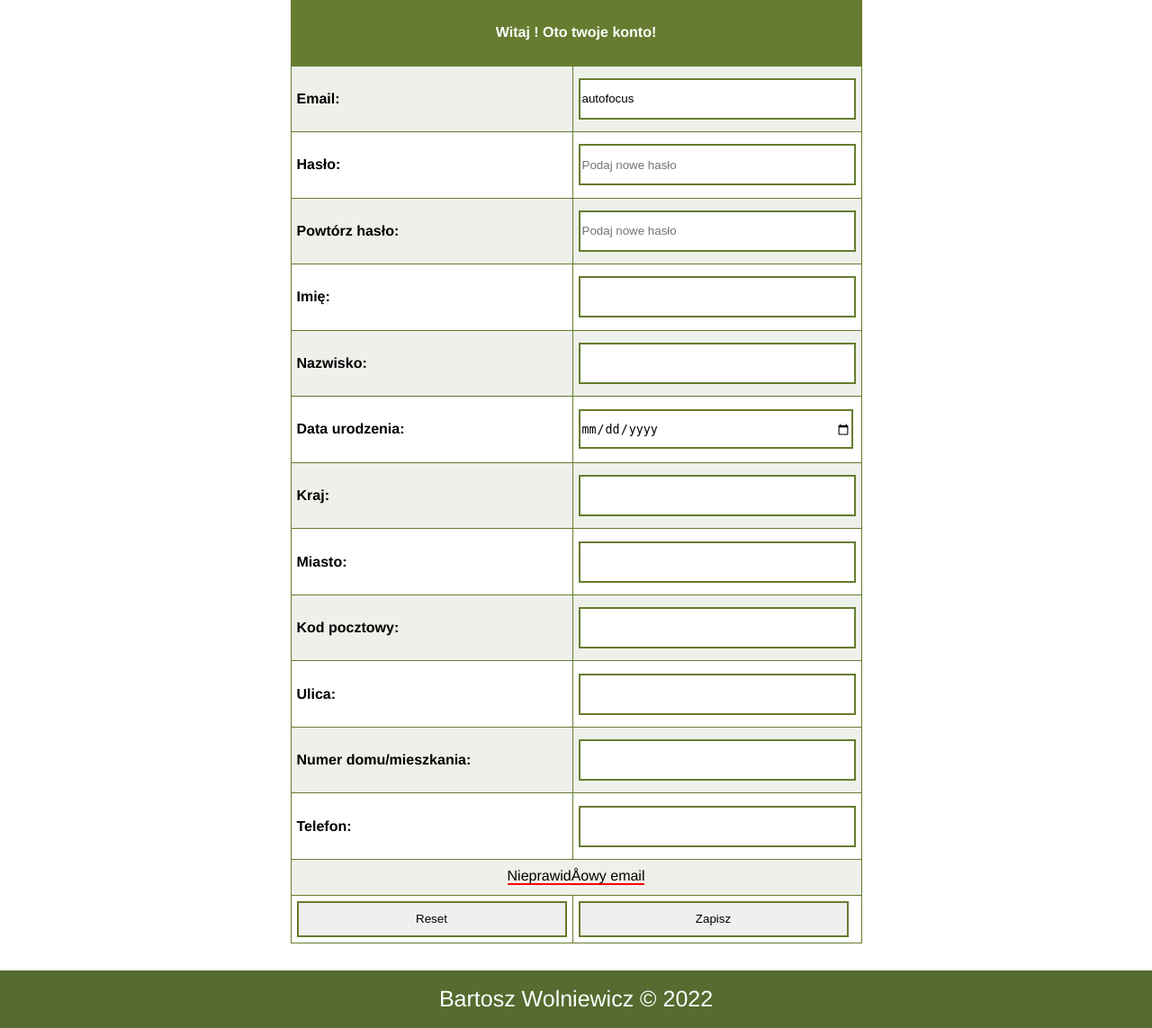
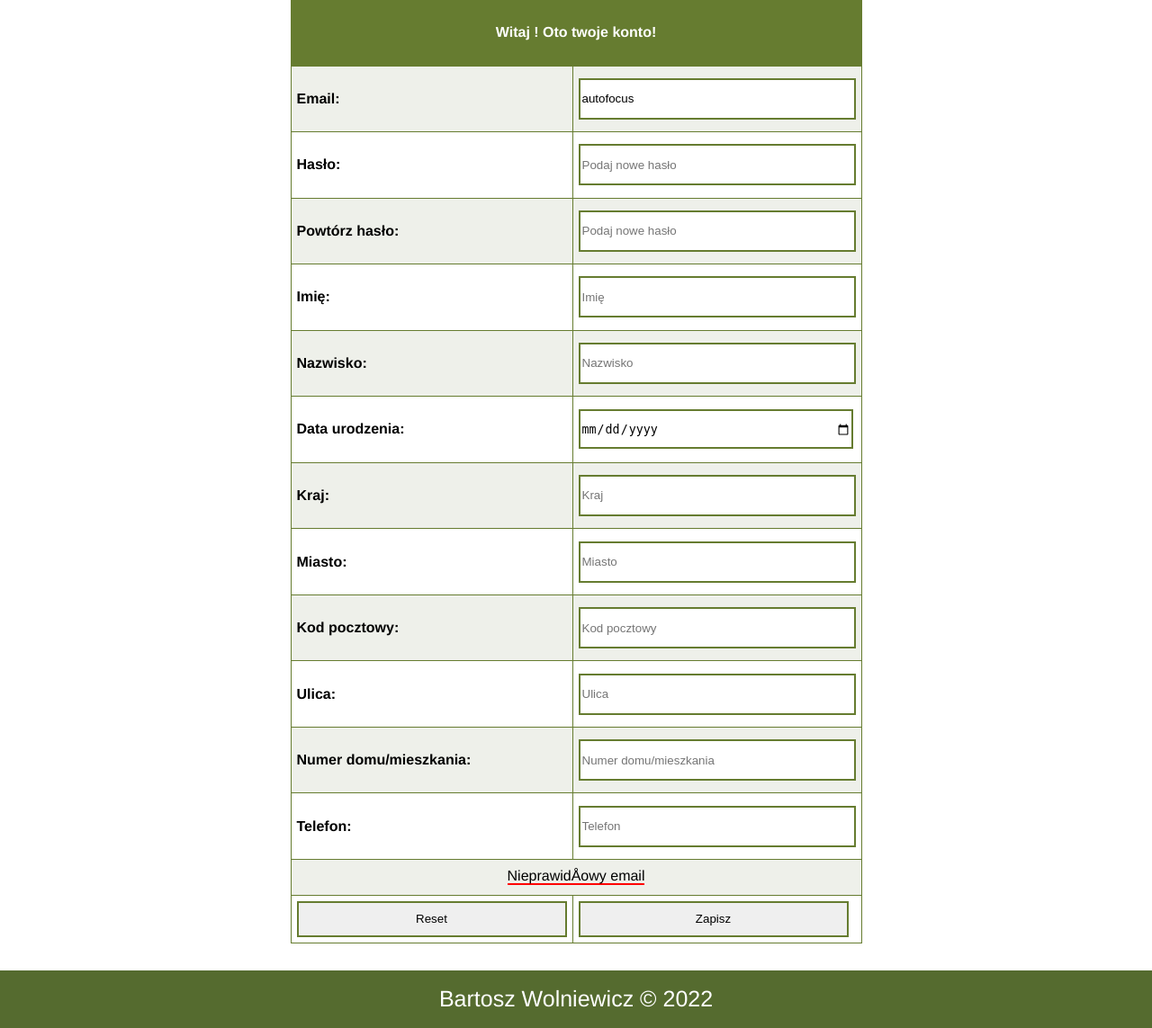
Before and after one commit to WolniewiczBartek/FirstOnlineShopPHP, a PHP site: the page made by sites/userinfo.php in a window 1280 px wide. Shown: the part 191-1334 px from the top of the page at 90% size. Run offline with PHP 8.4, Linux system fonts and the light colour scheme; the visitor is signed in with stand-in values (Sample User, id 1); data that the repository does not hold is empty.

Commit message:
Update userinfo.php

```diff
--- a/sites/userinfo.php
+++ b/sites/userinfo.php
@@ -5,12 +5,12 @@ function pokaz_userinfo(){
     $sql = "SELECT u.id, u.imie, u.nazwisko, u.data_urodzenia, u.email, a.kraj, a.miasto, a.kod_pocztowy, a.ulica, a.numer_domu, a.telefon FROM uzytkownicy u left join adresy a on u.id=a.id WHERE u.email='$_SESSION[username]'";
     $res = $conn->query($sql);
     $dane = $res->fetch_assoc();
-    $adres = empty($dane['ulica']) ? "<h4>Brak adresu</h4>" : <<< OPOLE
+    $adres = empty($dane['ulica']) ? "<a class=button href=./userinfo.php?action=edit><div>Dodaj adres</div></a>" : <<< OPOLE
     <div>
       <h3>Dane do wysyłki</h3>
       <h4>Kraj: $dane[kraj]</h4>
       <h4>Adres: $dane[kod_pocztowy] $dane[miasto]</h4>
-      <h4>ul. $dane[ulica] $dane[numer_domu]</h4>
+      <h4>$dane[ulica] $dane[numer_domu]</h4>
       <h4>Telefon: $dane[telefon]</h4>
     </div>
 
@@ -90,11 +90,11 @@ OPOLE;
             </tr>
             <tr>
               <td><h4>Imię: </h4></td>
-              <td><input type=text name=imie form=edituser value=$dane[imie]></td>
+              <td><input type=text name=imie form=edituser placeholder=Imię value=$dane[imie]></td>
             </tr>
             <tr>
               <td><h4>Nazwisko: </h4></td>
-              <td><input type=text name=nazwisko form=edituser value=$dane[nazwisko]></td>
+              <td><input type=text name=nazwisko form=edituser placeholder=Nazwisko value=$dane[nazwisko]></td>
             </tr>
             <tr>
               <td><h4>Data urodzenia: </h4></td>
@@ -102,27 +102,27 @@ OPOLE;
             </tr>
             <tr>
               <td><h4>Kraj: </h4></td>
-              <td><input type=text name=kraj form=edituser value=$dane[kraj]></td>
+              <td><input type=text name=kraj form=edituser placeholder=Kraj value=$dane[kraj]></td>
             </tr>
             <tr>
               <td><h4>Miasto: </h4></td>
-              <td><input type=text name=miasto form=edituser value=$dane[miasto]></td>
+              <td><input type=text name=miasto form=edituser placeholder=Miasto value=$dane[miasto]></td>
             </tr>
             <tr>
               <td><h4>Kod pocztowy: </h4></td>
-              <td><input type=text name=kod_pocztowy form=edituser value=$dane[kod_pocztowy]></td>
+              <td><input type=text name=kod_pocztowy form=edituser placeholder='Kod pocztowy' value=$dane[kod_pocztowy]></td>
             </tr>
             <tr>
               <td><h4>Ulica: </h4></td>
-              <td><input type=text name=ulica form=edituser value=$dane[ulica]></td>
+              <td><input type=text name=ulica form=edituser placeholder=Ulica value=$dane[ulica]></td>
             </tr>
             <tr>
               <td><h4>Numer domu/mieszkania: </h4></td>
-              <td><input type=text name=numer_domu form=edituser value=$dane[numer_domu]></td>
+              <td><input type=text name=numer_domu form=edituser placeholder='Numer domu/mieszkania' value=$dane[numer_domu]></td>
             </tr>
             <tr>
               <td><h4>Telefon: </h4></td>
-              <td><input type=text name=telefon form=edituser value=$dane[telefon]></td>
+              <td><input type=text name=telefon form=edituser placeholder=Telefon value=$dane[telefon]></td>
             </tr>
             <tr>
               <td colspan=2 align=center>
```
